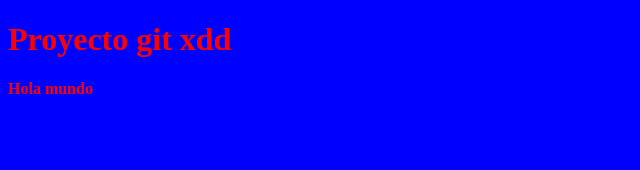
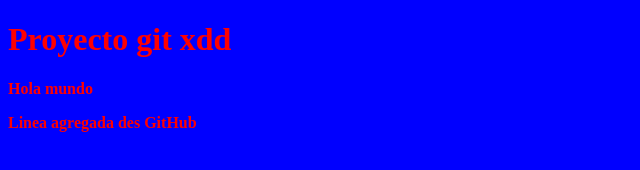
Before and after one commit to GamaGuzman/PrimeraClaseGit, a plain HTML site: page index.html in a window 1280 px wide. Shown: the whole page, without its empty margins (0-640 px from the left). Drawn offline with Linux system fonts and the light colour scheme.

Commit message:
Update index.html

```diff
--- a/index.html
+++ b/index.html
@@ -9,5 +9,6 @@
 <body>
     <h1>Proyecto git xdd</h1>
     <p>Hola mundo</p>
+    <p>Linea agregada des GitHub</p>
 </body>
 </html>
```
